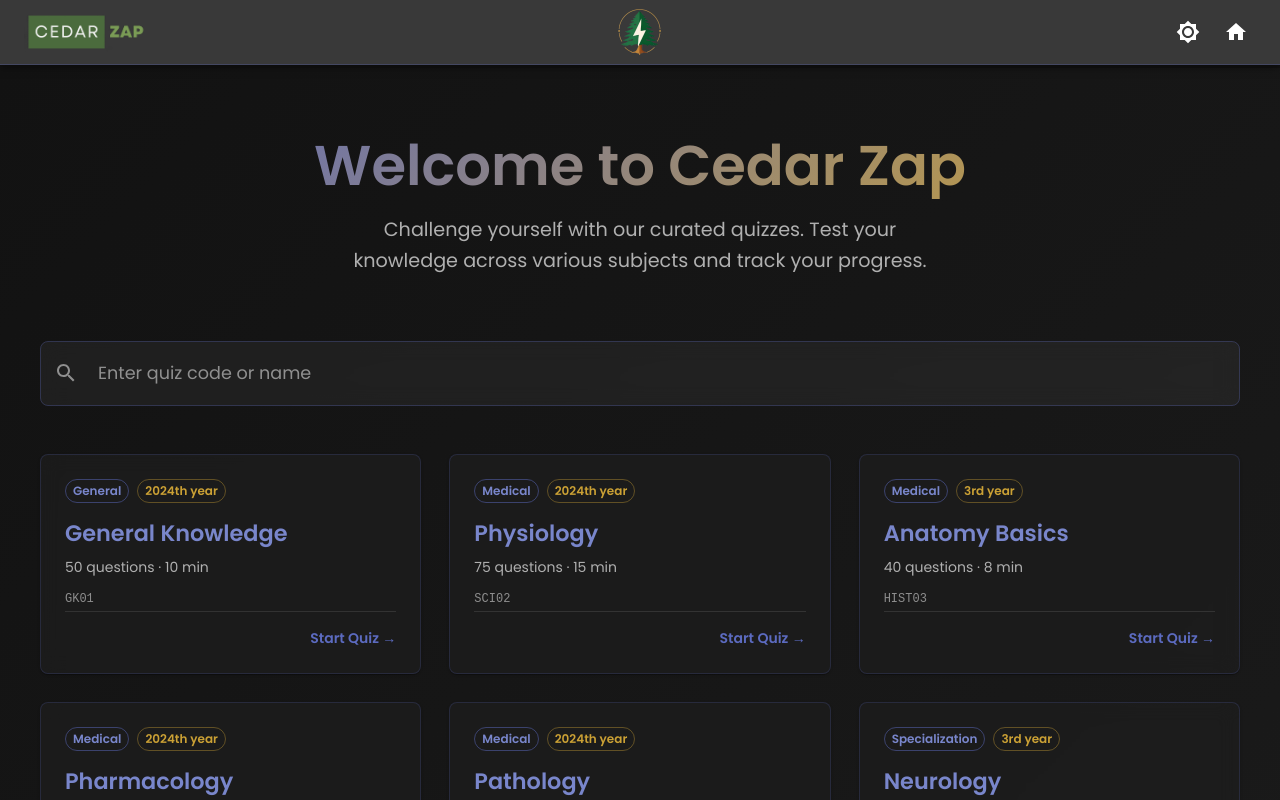
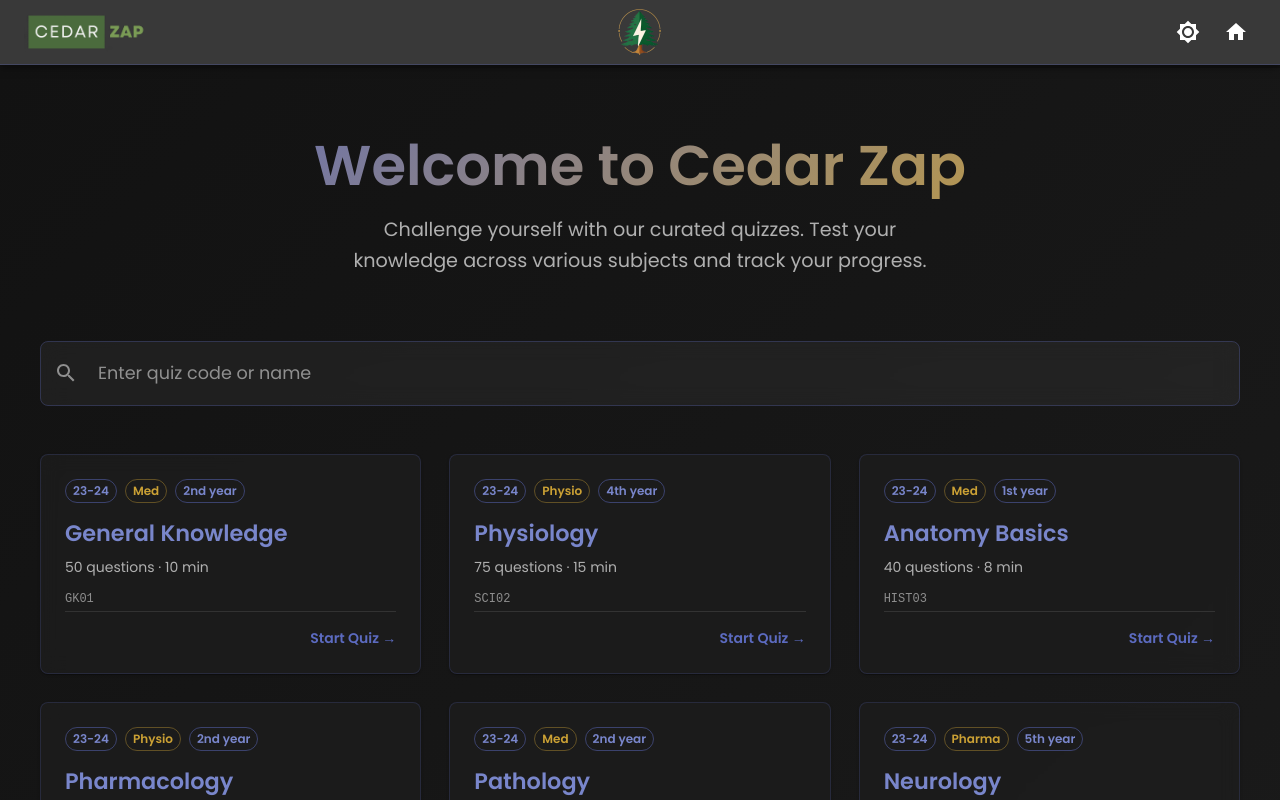
Before and after one commit to jmsazz00/cedar-zap, a React (Vite) app: page / in a window 1280 px wide. Shown: the top 800 px of the page. Built offline with nearby package versions, Linux system fonts and the light colour scheme.

Commit message:
Modifyinf quiz interface and separating data

```diff
--- a/src/components/QuizLayout.tsx
+++ b/src/components/QuizLayout.tsx
@@ -12,7 +12,6 @@
 
 interface QuizLayoutProps {
   quiz: Quiz;
-  quizId?: string;
 }
 
 const QuizLayout: React.FC<QuizLayoutProps> = ({ quiz }) => {
@@ -24,16 +23,14 @@
 
   useEffect(() => {
     setQuestions(allQuestions);
-  }, [setQuestions]);
-
-  const yearString = typeof year === "string" ? year : year.toString();
+  }, []);
 
   return (
     <Box sx={{ display: { md: "flex" } }}>
       <QuizUtils duration={duration} />
       <Sidebar questionCount={questions.length} />
       <Container sx={{ mx: 0, px: 1.5 }}>
-        <QuizHeader name={name} year={yearString} />
+        <QuizHeader name={name} year={year} />
         <QuestionCard questions={allQuestions} />
       </Container>
       <DialogsList />
--- /dev/null
+++ b/src/data/quizzes.ts
@@ -0,0 +1,64 @@
+const quizzes = [
+  {
+    id: "1",
+    code: "GK01",
+    name: "General Knowledge",
+    specialty: "Med",
+    specialtyYear: 2,
+    year: "23-24",
+    duration: 600,
+    questions: 50,
+  },
+  {
+    id: "2",
+    code: "SCI02",
+    name: "Physiology",
+    specialty: "Physio",
+    specialtyYear: 4,
+    year: "23-24",
+    duration: 900,
+    questions: 75,
+  },
+  {
+    id: "3",
+    code: "HIST03",
+    name: "Anatomy Basics",
+    specialty: "Med",
+    specialtyYear: 1,
+    year: "23-24",
+    duration: 480,
+    questions: 40,
+  },
+  {
+    id: "4",
+    code: "PHARM04",
+    name: "Pharmacology",
+    specialty: "Physio",
+    specialtyYear: 2,
+    year: "23-24",
+    duration: 1200,
+    questions: 100,
+  },
+  {
+    id: "5",
+    code: "PATH05",
+    name: "Pathology",
+    specialty: "Med",
+    specialtyYear: 2,
+    year: "23-24",
+    duration: 720,
+    questions: 60,
+  },
+  {
+    id: "6",
+    code: "NEURO06",
+    name: "Neurology",
+    specialty: "Pharma",
+    specialtyYear: 5,
+    year: "23-24",
+    duration: 540,
+    questions: 45,
+  },
+];
+
+export default quizzes;
--- a/src/entities/Quiz.ts
+++ b/src/entities/Quiz.ts
@@ -3,7 +3,8 @@
   code: string;
   name: string;
   specialty: string;
-  year: number;
+  specialtyYear: number;
+  year: string;
   duration: number;
   questions: number;
 }
--- a/src/pages/HomePage.tsx
+++ b/src/pages/HomePage.tsx
@@ -1,71 +1,15 @@
 import { Box, Typography, useTheme, Card, Chip } from "@mui/material";
 import { useNavigate } from "react-router-dom";
 import { useState, useMemo } from "react";
+import quizzes from "../data/quizzes";
 import Quiz from "../entities/Quiz";
 import QuizFilter from "../components/QuizFilter";
-import QuizEmptyState from "../components/QuizEmptyState";
+import QuizEmptyState from "../components/QuizSearchError";
 
 const HomePage = () => {
   const navigate = useNavigate();
   const theme = useTheme();
   const [filterQuery, setFilterQuery] = useState("");
-
-  const quizzes: Quiz[] = [
-    {
-      id: "1",
-      code: "GK01",
-      name: "General Knowledge",
-      specialty: "General",
-      year: 2024,
-      duration: 600,
-      questions: 50,
-    },
-    {
-      id: "2",
-      code: "SCI02",
-      name: "Physiology",
-      specialty: "Medical",
-      year: 2024,
-      duration: 900,
-      questions: 75,
-    },
-    {
-      id: "3",
-      code: "HIST03",
-      name: "Anatomy Basics",
-      specialty: "Medical",
-      year: 2023,
-      duration: 480,
-      questions: 40,
-    },
-    {
-      id: "4",
-      code: "PHARM04",
-      name: "Pharmacology",
-      specialty: "Medical",
-      year: 2024,
-      duration: 1200,
-      questions: 100,
-    },
-    {
-      id: "5",
-      code: "PATH05",
-      name: "Pathology",
-      specialty: "Medical",
-      year: 2024,
-      duration: 720,
-      questions: 60,
-    },
-    {
-      id: "6",
-      code: "NEURO06",
-      name: "Neurology",
-      specialty: "Specialization",
-      year: 2023,
-      duration: 540,
-      questions: 45,
-    },
-  ];
 
   const filteredQuizzes = useMemo(() => {
     if (!filterQuery.trim()) return quizzes;
@@ -204,9 +148,11 @@
                 }}
               >
                 <Box>
-                  <Box sx={{ display: "flex", gap: 1, mb: 2, flexWrap: "wrap" }}>
+                  <Box
+                    sx={{ display: "flex", gap: 1, mb: 2, flexWrap: "wrap" }}
+                  >
                     <Chip
-                      label={quiz.specialty}
+                      label={quiz.year}
                       size="small"
                       variant="outlined"
                       sx={{
@@ -223,7 +169,7 @@
                       }}
                     />
                     <Chip
-                      label={getYearLabel(quiz.year)}
+                      label={quiz.specialty}
                       size="small"
                       variant="outlined"
                       sx={{
@@ -234,9 +180,24 @@
                             ? "rgba(203, 161, 53, 0.4)"
                             : "rgba(203, 161, 53, 0.3)",
                         color:
+                          theme.palette.mode === "dark" ? "#CBA135" : "#a67b2a",
+                      }}
+                    />
+                    <Chip
+                      label={getYearLabel(quiz.specialtyYear)}
+                      size="small"
+                      variant="outlined"
+                      sx={{
+                        fontSize: "0.75rem",
+                        fontWeight: 600,
+                        borderColor:
                           theme.palette.mode === "dark"
-                            ? "#CBA135"
-                            : "#a67b2a",
+                            ? "rgba(92, 107, 192, 0.5)"
+                            : "rgba(92, 107, 192, 0.3)",
+                        color:
+                          theme.palette.mode === "dark"
+                            ? "primary.light"
+                            : "primary.main",
                       }}
                     />
                   </Box>
--- a/src/pages/QuizPage.tsx
+++ b/src/pages/QuizPage.tsx
@@ -12,8 +12,9 @@
     id: quizId || "physio-1",
     code: "PX01",
     name: "Physio",
-    specialty: "Medical",
-    year: 2024,
+    specialty: "Med",
+    specialtyYear: 2,
+    year: "23-24",
     duration: 4800,
     questions: 80,
   };
@@ -26,7 +27,7 @@
 
   if (!quizId) return null;
 
-  return <QuizLayout quiz={quiz} quizId={quizId} />;
+  return <QuizLayout quiz={quiz} />;
 };
 
 export default QuizPage;
```
Also changed, not shown: src/components/QuizSearchError.tsx (renamed from src/components/QuizEmptyState.tsx, +5 -9 lines).
